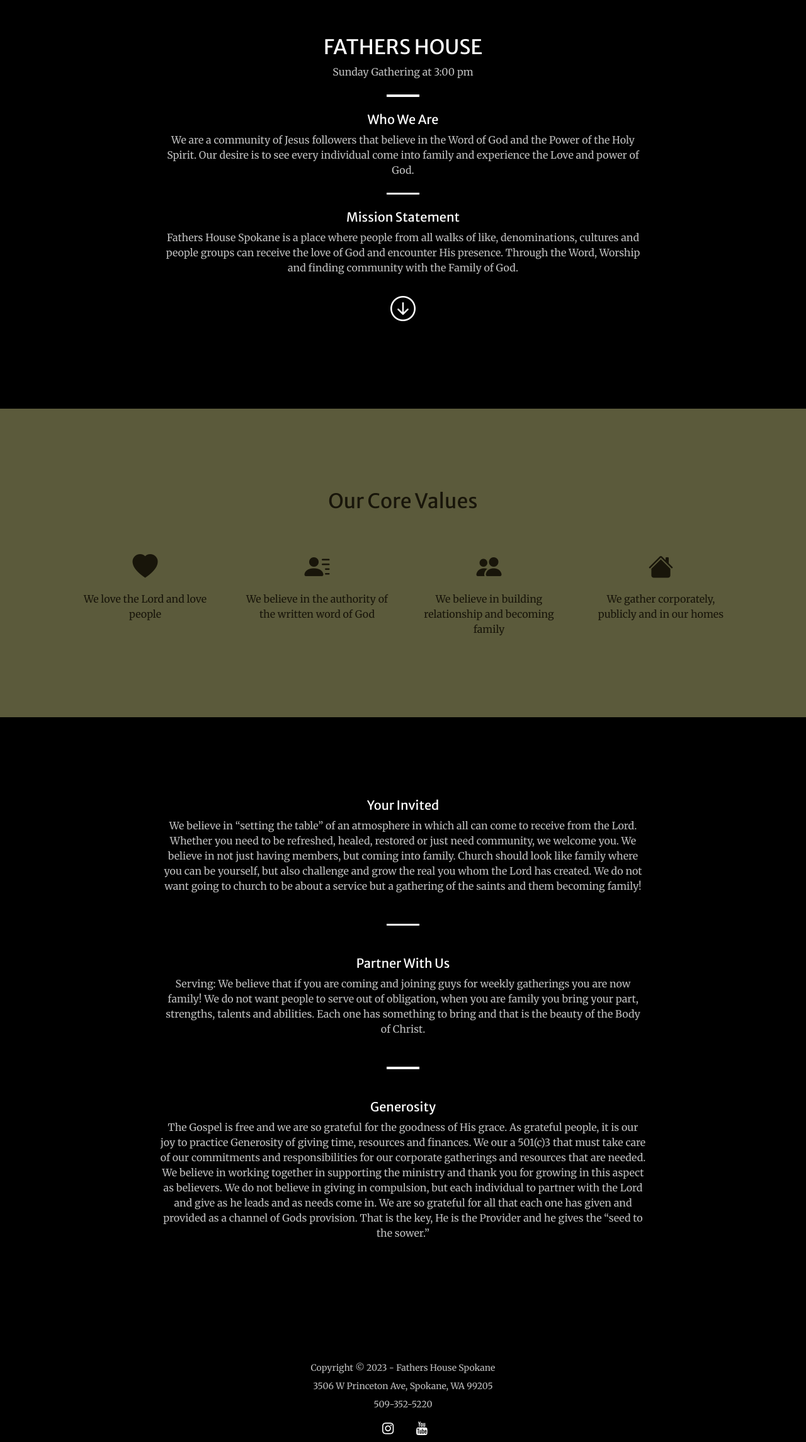
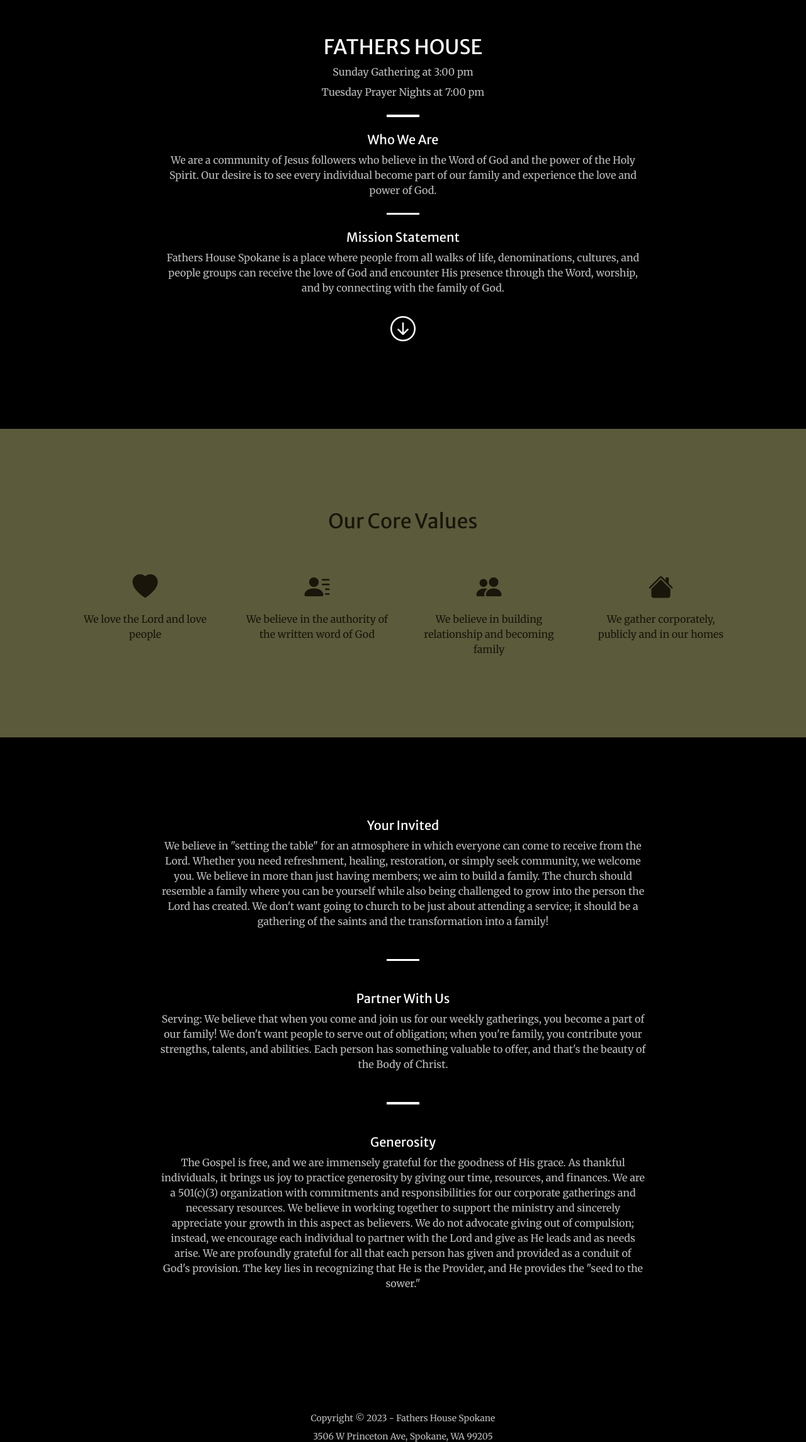
Before and after one commit to joshuabecker91/fathershouse, a Flask app: page /about in a window 1280 px wide. Shown: the part 72-2362 px from the top of the page at 63% size. Run offline with Flask 2, Linux system fonts and the light colour scheme; some libraries are stand-ins or nearby versions.

Commit message:
updates to text

```diff
--- a/flask_app/templates/about.html
+++ b/flask_app/templates/about.html
@@ -50,14 +50,15 @@
                 <div class="row gx-4 gx-lg-5 justify-content-center">
                     <div class="col-lg-9 text-center">
                         <h2 class="text-white mt-0">FATHERS HOUSE</h2>
-                        <p class="text-white-75 mb-4">Sunday Gathering at 3:00 pm</p>
+                        <p class="text-white-75 mb-2">Sunday Gathering at 3:00 pm</p>
+                        <p class="text-white-75 mb-4">Tuesday Prayer Nights at 7:00 pm</p>
                         <!-- <h2 class="text-black mt-0">Join us, all are welcome!</h2> -->
                         <hr class="divider divider-light" />
                         <h5 class="text-white mt-0">Who We Are</h5>
-                        <p class="text-white-75 mb-4">We are a community of Jesus followers that believe in the Word of God and the Power of the Holy Spirit. Our desire is to see every individual come into family and experience the Love and power of God.</p>
+                        <p class="text-white-75 mb-4">We are a community of Jesus followers who believe in the Word of God and the power of the Holy Spirit. Our desire is to see every individual become part of our family and experience the love and power of God.</p>
                         <hr class="divider divider-light" />
                         <h5 class="text-white mt-0">Mission Statement</h5>
-                        <p class="text-white-75 mb-4">Fathers House Spokane is a place where people from all walks of like, denominations, cultures and people groups can receive the love of God and encounter His presence. Through the Word, Worship and finding community with the Family of God.</p>
+                        <p class="text-white-75 mb-4">Fathers House Spokane is a place where people from all walks of life, denominations, cultures, and people groups can receive the love of God and encounter His presence through the Word, worship, and by connecting with the family of God.</p>
                         <!-- <hr class="divider divider-light" /> -->
                         <!-- <p class="text-dark mb-4">Our Community...</p> -->
                         <!-- <a class="btn btn-light btn-xl" href="#contact">Learn More!</a> -->
@@ -181,13 +182,13 @@
                         <!-- <h2 class="text-black mt-0">Join us, all are welcome!</h2> -->
                         <!-- <hr class="divider divider-light" /> -->
                         <h5 class="text-white mt-0">Your Invited</h5>
-                        <p class="text-white-75 mb-4">We believe in “setting the table” of an atmosphere in which all can come to receive from the Lord. Whether you need to be refreshed, healed, restored or just need community, we welcome you. We believe in not just having members, but coming into family. Church should look like family where you can be yourself, but also challenge and grow the real you whom the Lord has created. We do not want going to church to be about a service but a gathering of the saints and them becoming family!</p>
+                        <p class="text-white-75 mb-4">We believe in "setting the table" for an atmosphere in which everyone can come to receive from the Lord. Whether you need refreshment, healing, restoration, or simply seek community, we welcome you. We believe in more than just having members; we aim to build a family. The church should resemble a family where you can be yourself while also being challenged to grow into the person the Lord has created. We don't want going to church to be just about attending a service; it should be a gathering of the saints and the transformation into a family!</p>
                         <hr class="divider divider-light mt-5" />
                         <h5 class="text-white mt-5">Partner With Us</h5>
-                        <p class="text-white-75 mb-4">Serving: We believe that if you are coming and joining guys for weekly gatherings you are now family! We do not want people to serve out of obligation, when you are family you bring your part, strengths, talents and abilities. Each one has something to bring and that is the beauty of the Body of Christ.</p>
+                        <p class="text-white-75 mb-4">Serving: We believe that when you come and join us for our weekly gatherings, you become a part of our family! We don't want people to serve out of obligation; when you're family, you contribute your strengths, talents, and abilities. Each person has something valuable to offer, and that's the beauty of the Body of Christ.</p>
                         <hr class="divider divider-light mt-5" />
                         <h5 class="text-white mt-5">Generosity</h5>
-                        <p class="text-white-75">The Gospel is free and we are so grateful for the goodness of His grace. As grateful people, it is our joy to practice Generosity of giving time, resources and finances. We our a 501(c)3 that must take care of our commitments and responsibilities for our corporate gatherings and resources that are needed. We believe in working together in supporting the ministry and thank you for growing in this aspect as believers. We do not believe in giving in compulsion, but each individual to partner with the Lord and give as he leads and as needs come in. We are so grateful for all that each one has given and provided as a channel of Gods provision. That is the key, He is the Provider and he gives the “seed to the sower.”</p>
+                        <p class="text-white-75">The Gospel is free, and we are immensely grateful for the goodness of His grace. As thankful individuals, it brings us joy to practice generosity by giving our time, resources, and finances. We are a 501(c)(3) organization with commitments and responsibilities for our corporate gatherings and necessary resources. We believe in working together to support the ministry and sincerely appreciate your growth in this aspect as believers. We do not advocate giving out of compulsion; instead, we encourage each individual to partner with the Lord and give as He leads and as needs arise. We are profoundly grateful for all that each person has given and provided as a conduit of God's provision. The key lies in recognizing that He is the Provider, and He provides the "seed to the sower."</p>
                         <!-- <hr class="divider divider-light" /> -->
                         <!-- <p class="text-dark mb-4">Our Community...</p> -->
                         <!-- <a class="btn btn-light btn-xl" href="#contact">Learn More!</a> -->
--- a/flask_app/templates/index.html
+++ b/flask_app/templates/index.html
@@ -81,10 +81,10 @@
                         <!-- <h2 class="text-black mt-0">Join us, all are welcome!</h2> -->
                         <hr class="divider divider-light" />
                         <h5 class="text-white mt-0">Who We Are</h5>
-                        <p class="text-white-75 mb-4">We are a community of Jesus followers that believe in the Word of God and the Power of the Holy Spirit. Our desire is to see every individual come into family and experience the Love and power of God.</p>
+                        <p class="text-white-75 mb-4">We are a community of Jesus followers who believe in the Word of God and the power of the Holy Spirit. Our desire is to see every individual become part of our family and experience the love and power of God.</p>
                         <hr class="divider divider-light" />
                         <h5 class="text-white mt-0">Mission Statement</h5>
-                        <p class="text-white-75 mb-4">Fathers House Spokane is a place where people from all walks of like, denominations, cultures and people groups can receive the love of God and encounter His presence. Through the Word, Worship and finding community with the Family of God.</p>
+                        <p class="text-white-75 mb-4">Fathers House Spokane is a place where people from all walks of life, denominations, cultures, and people groups can receive the love of God and encounter His presence through the Word, worship, and by connecting with the family of God.</p>
                         <!-- <hr class="divider divider-light" /> -->
                         <!-- <p class="text-dark mb-4">Our Community...</p> -->
                         <a class="btn btn-light btn-xl" href="/about">Learn More!</a>
```
